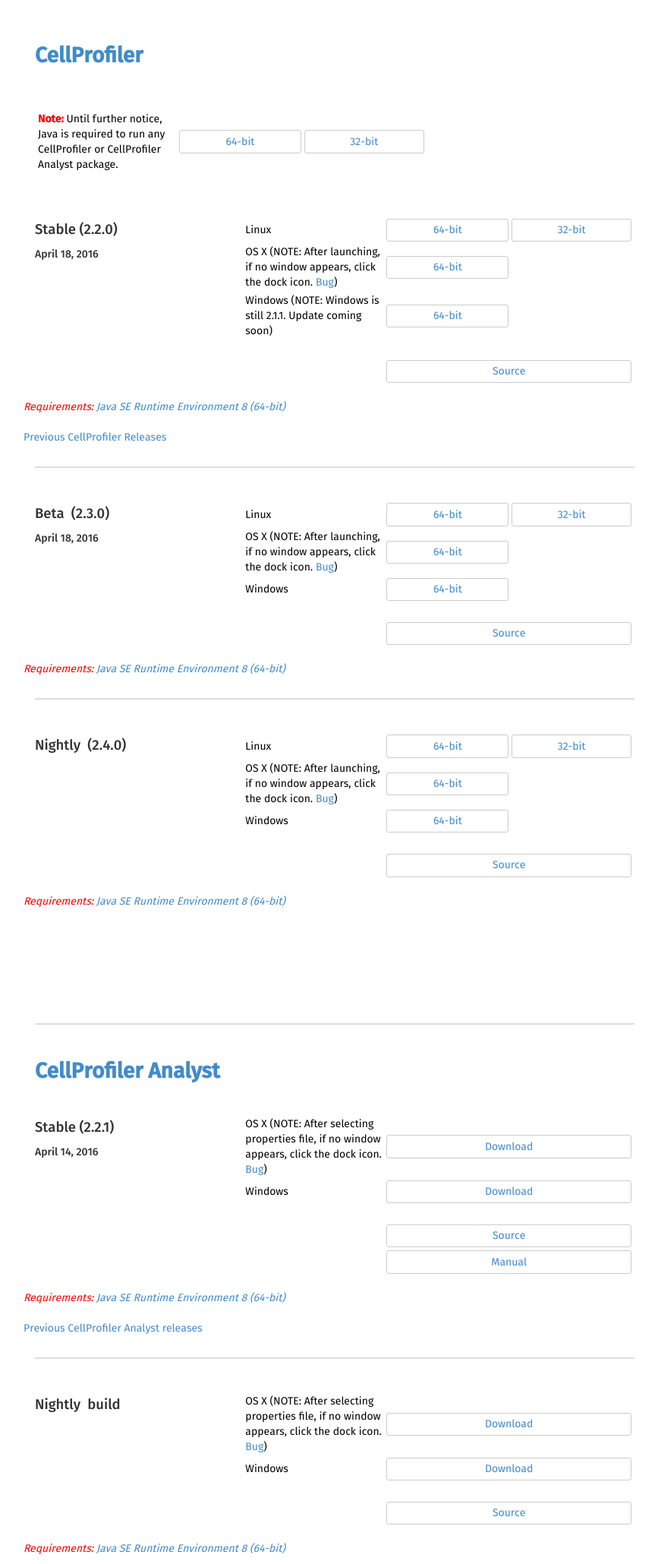
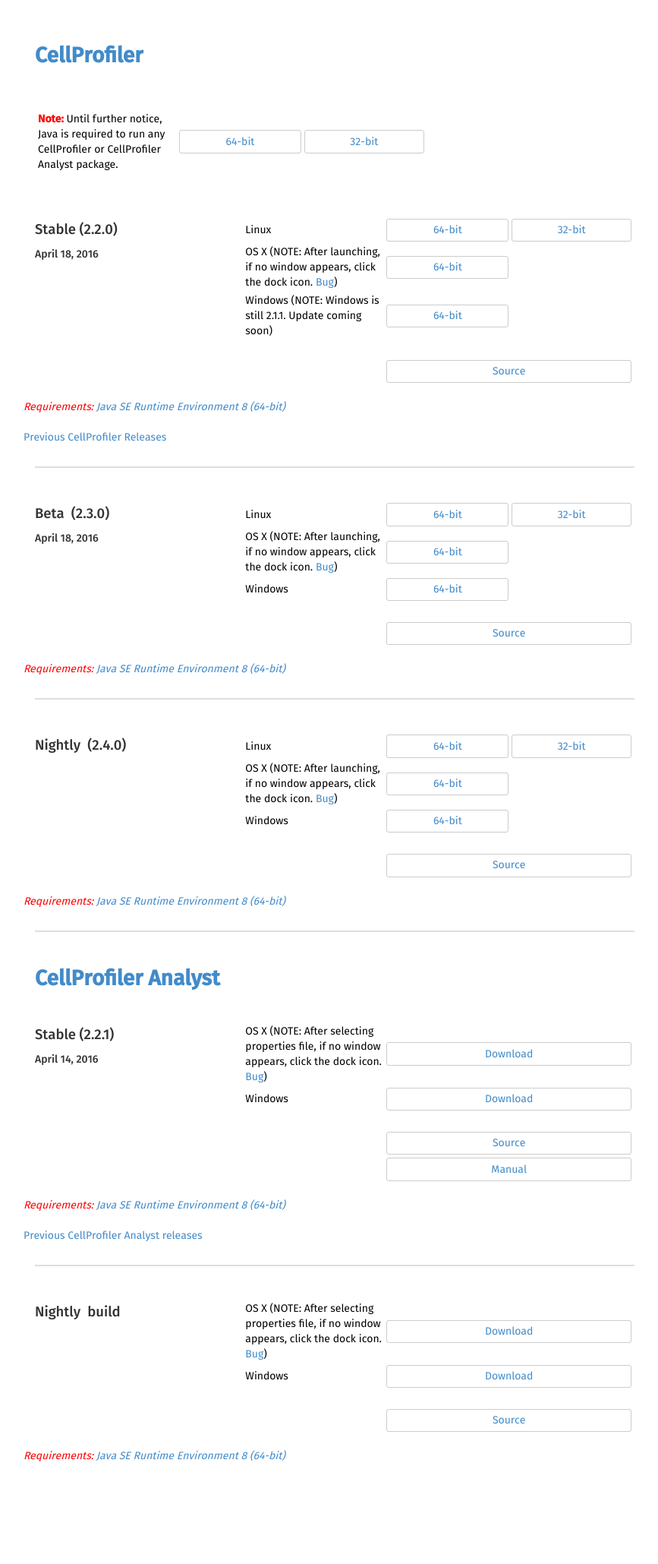
Before and after one commit to CellProfiler/cellprofiler.github.com-backup, a Jekyll site: the page built from releases/index.html, in a window 1280 px wide. Shown: the whole page at 76% size, without its empty margins (199-1066 px from the left). Built offline with Jekyll 4.4.1, drawn with Linux system fonts in a browser that asks for light colours; after the commit the page ends 1937 px from its top, so only the background shows below that.

Commit message:
fix spacing issue on release page

```diff
--- a/releases/index.html
+++ b/releases/index.html
@@ -178,10 +178,9 @@
   </div>
   <a href=
   "http://www.oracle.com/technetwork/java/javase/downloads/jre8-downloads-2133155.html"><i><font color="red">Requirements:</font> Java SE Runtime Environment 8 (64-bit)</i></a>
-
 </div>
 
-<hr style='margin-top: 150px'/>
+<hr/>
 
 <h1 id='CPA'><a name='CPA'>CellProfiler Analyst</a></h1>
 
```
